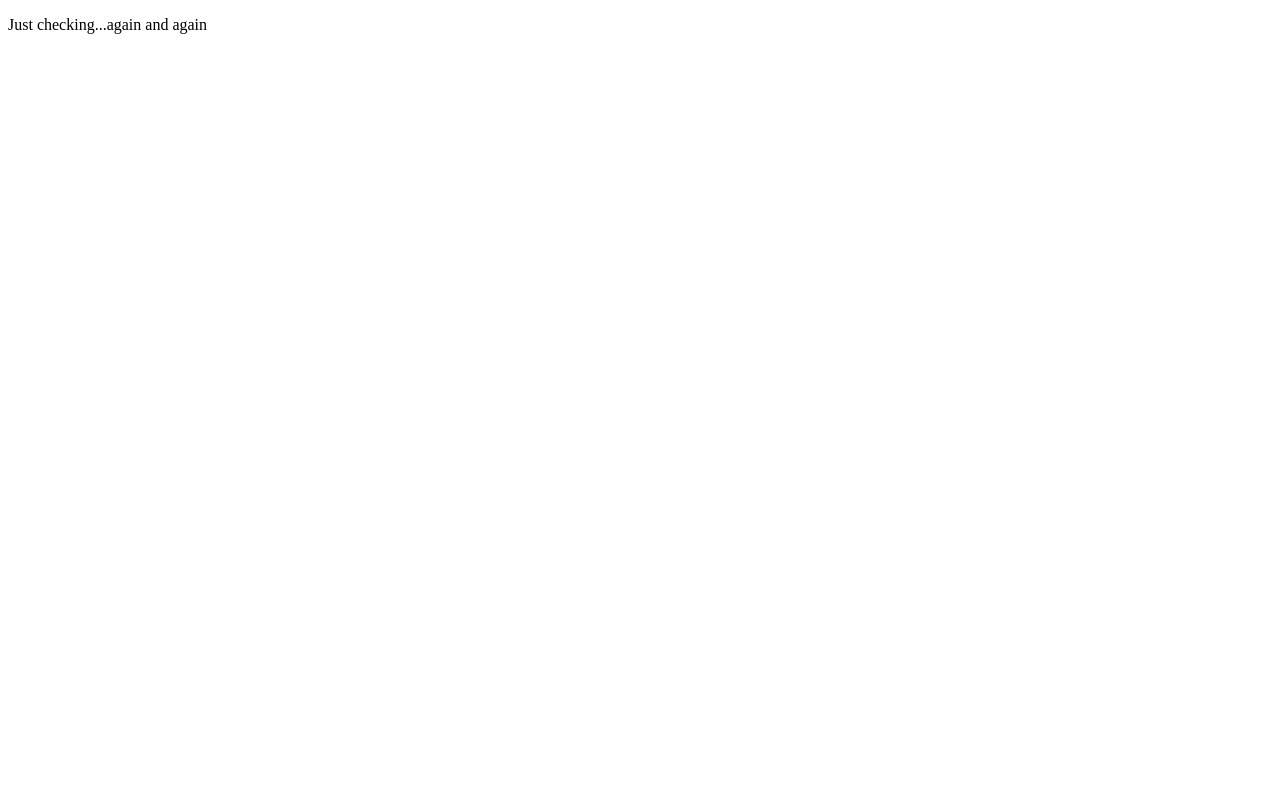
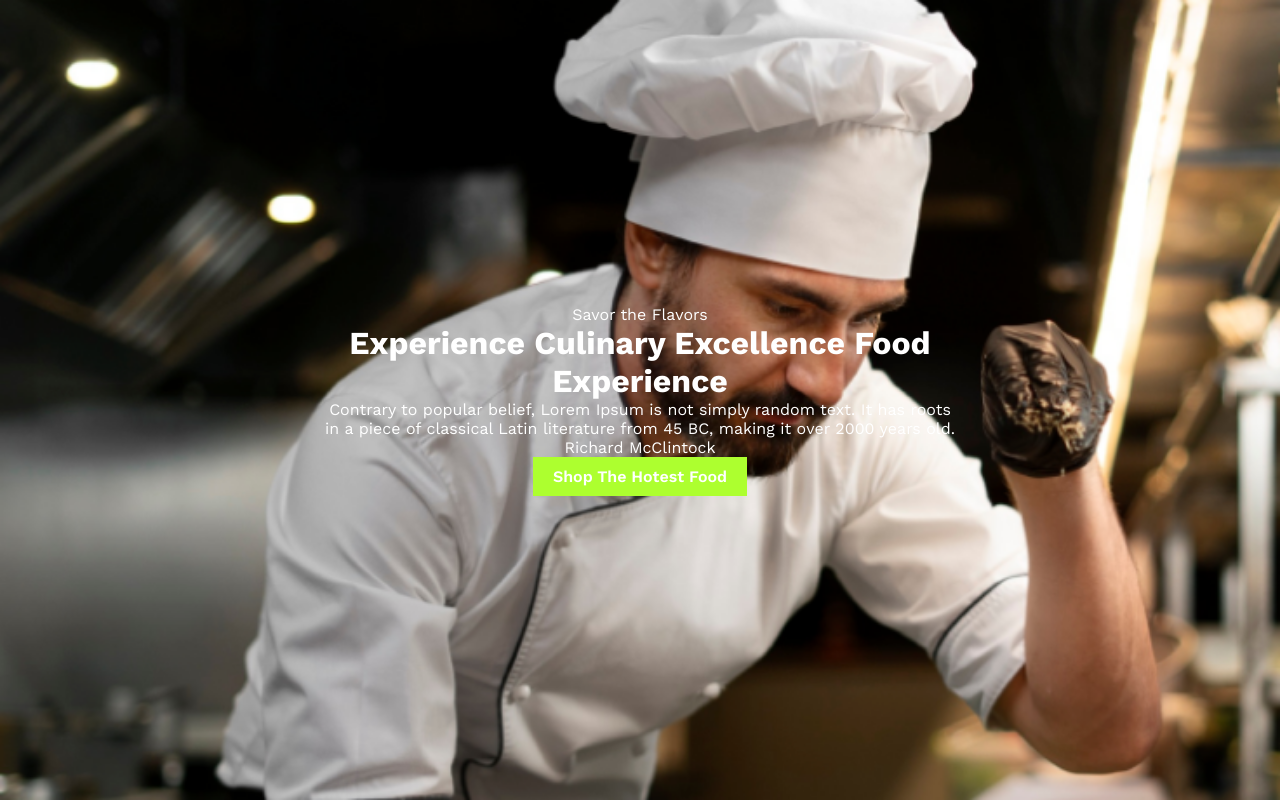
Before and after one commit to irfankabir-21/assignments, a plain HTML site: page assignment1/part1.html in a window 1280 px wide. Drawn offline with nearby package versions, Linux system fonts and the light colour scheme.

Commit message:
Added text content and background image

```diff
--- a/assignment1/part1.html
+++ b/assignment1/part1.html
@@ -4,13 +4,52 @@
   <meta charset="UTF-8">
   <meta http-equiv="X-UA-Compatible" content="IE=edge">
   <meta name="viewport" content="width=device-width, initial-scale=1.0">
-  <title>Document</title>
+  <title>Part 1</title>
+  <link rel="preconnect" href="https://fonts.googleapis.com">
+  <link rel="preconnect" href="https://fonts.gstatic.com" crossorigin>
+  <link href="https://fonts.googleapis.com/css2?family=Work+Sans:ital,wght@0,100..900;1,100..900&display=swap" rel="stylesheet">
+  <link rel="stylesheet" href="part1.css">
 </head>
+<style>
+  body,div,p,h1{
+    margin: 0;
+    padding: 0;
+  }
+  body{
+    background: url(/assignment1/Rectangle\ 2.png);
+    background-size: cover;
+    height: 100vh;
+    display: flex;
+    justify-content: center;
+    align-items: center;
+    font-family: "Work Sans";
+    color: white;
+  }
+  .container{
+    display: flex;
+    justify-content: center;
+    align-items: center;
+    flex-direction: column;
+    align-items: center;
+    width: 50%;
+    text-align: center;
+  }
+  .para {
+
+  }
+  .shop{
+    font-weight: 600;
+    background-color: greenyellow;
+    padding: 10px 20px;
+  }
+
+</style>
 <body>
-  <div>
-    <p>
-      Just checking...again and again
-    </p>
+  <div class="container">
+    <p>Savor the Flavors</p>
+    <h1>Experience Culinary Excellence Food Experience</h1>
+    <div class="para">Contrary to popular belief, Lorem Ipsum is not simply random text. It has roots in a piece of classical Latin literature from 45 BC, making it over 2000 years old. Richard McClintock</div>
+    <div class="shop">Shop The Hotest Food</div>
   </div>
 </body>
 </html>
```
Also changed, not shown: assignment1/Rectangle 2.png (added), assignment1/Rectangle 3.png (added).
